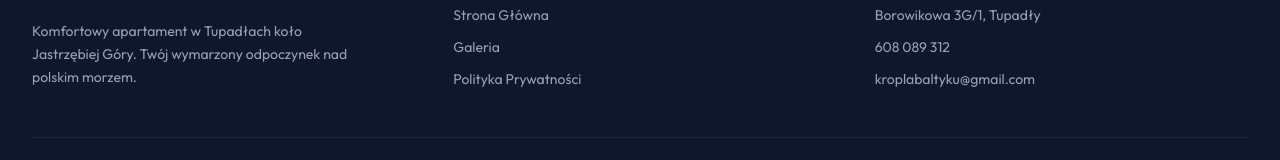
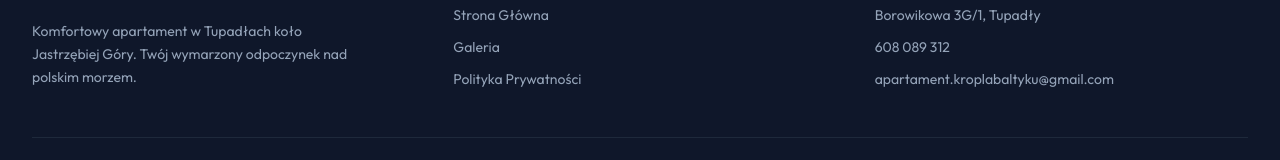
Before and after one commit to gronQA/KroplaBaltyku, a React (Vite) app: page /kropla-baltyku/polityka-prywatnosci in a window 1280 px wide. Shown: the part 1201-1361 px from the top of the page. Built offline with nearby package versions, Linux system fonts and the light colour scheme; a web font is replaced by a local one.

Commit message:
feat: update contact email to apartament.kroplabaltyku@gmail.com

```diff
--- a/src/components/Footer.tsx
+++ b/src/components/Footer.tsx
@@ -41,7 +41,7 @@ const Footer = () => {
             <ul className="space-y-3 text-slate-400 text-sm">
               <li>Borowikowa 3G/1, Tupadły</li>
               <li><a href="tel:608089312" className="hover:text-marine-400 transition-colors">608 089 312</a></li>
-              <li><a href="mailto:kroplabaltyku@gmail.com" className="hover:text-marine-400 transition-colors">kroplabaltyku@gmail.com</a></li>
+              <li><a href="mailto:apartament.kroplabaltyku@gmail.com" className="hover:text-marine-400 transition-colors">apartament.kroplabaltyku@gmail.com</a></li>
             </ul>
           </div>
         </div>
--- a/src/pages/Home.tsx
+++ b/src/pages/Home.tsx
@@ -286,13 +286,13 @@ const Home = () => {
                   </div>
                 </a>
 
-                <a href="mailto:kroplabaltyku@gmail.com" className="flex items-center space-x-6 group">
+                <a href="mailto:apartament.kroplabaltyku@gmail.com" className="flex items-center space-x-6 group">
                   <div className="w-14 h-14 bg-white/10 rounded-2xl flex items-center justify-center group-hover:bg-marine-500 transition-colors">
                     <Mail className="w-6 h-6 text-white" />
                   </div>
                   <div>
                     <div className="text-sm text-slate-500 uppercase tracking-widest mb-1">E-mail</div>
-                    <div className="text-2xl font-bold">kroplabaltyku@gmail.com</div>
+                    <div className="text-2xl font-bold">apartament.kroplabaltyku@gmail.com</div>
                   </div>
                 </a>
 
```
